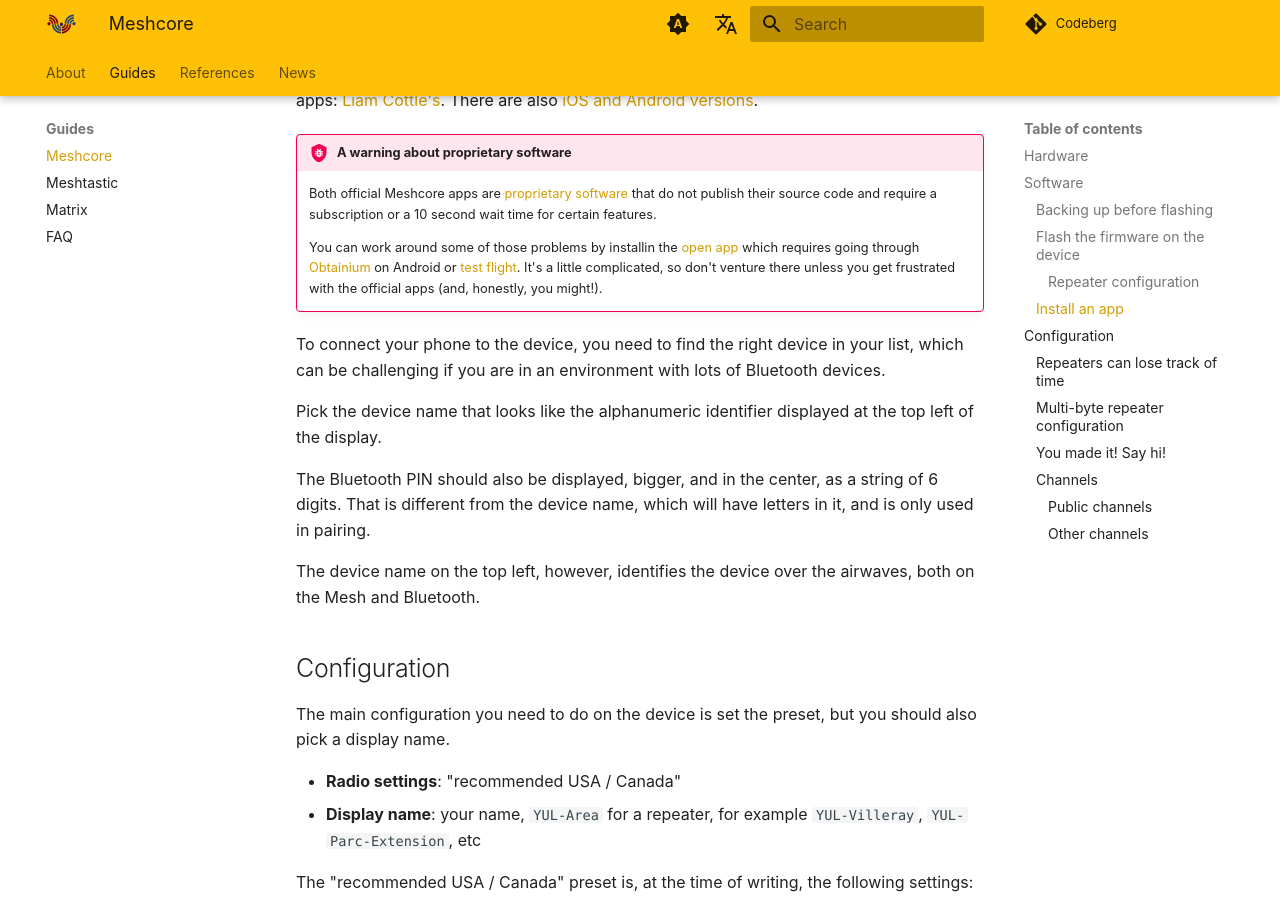
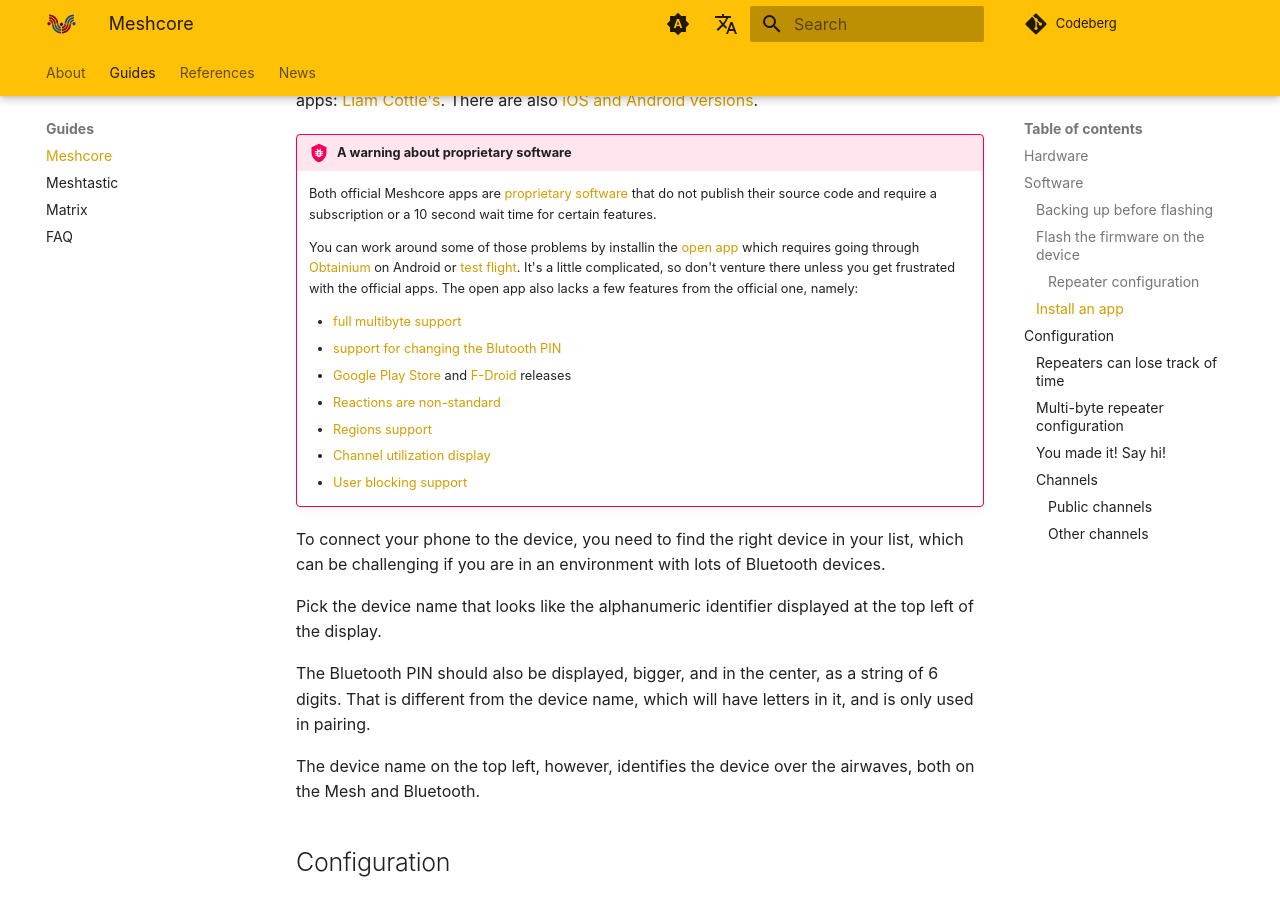
Before and after one commit to ReseauLibre/lora.reseaulibre.ca, an MkDocs documentation site: the page built from docs/guides/meshcore.md, in a window 1280 px wide and 900 px high, scrolled down 3578 px. Built offline with MkDocs 1.6.1 and Material for MkDocs 9.7.7, drawn with Linux system fonts in a browser that asks for light colours; plug-ins that fetch from the network failed and are left out; comment, search, counter and statistics services are not loaded.

Commit message:
note the actual known limitations with meshcore open

```diff
--- a/docs/guides/meshcore.md
+++ b/docs/guides/meshcore.md
@@ -182,8 +182,16 @@
     You can work around some of those problems by installin the [open
     app](https://github.com/zjs81/meshcore-open) which requires going through [Obtainium](https://obtainium.imranr.dev/) on Android or
     [test flight](https://github.com/zjs81/meshcore-open/issues/375). It's a little complicated, so don't venture there
-    unless you get frustrated with the official apps (and, honestly, you
-    might!).
+    unless you get frustrated with the official apps. The open app
+    also lacks a few features from the official one, namely:
+
+     - [full multibyte support](https://github.com/zjs81/meshcore-open/issues/367)
+     - [support for changing the Blutooth PIN](https://github.com/zjs81/meshcore-open/issues/431)
+     - [Google Play Store](https://github.com/zjs81/meshcore-open/issues/323) and [F-Droid](https://github.com/zjs81/meshcore-open/issues/113) releases
+     - [Reactions are non-standard](https://github.com/zjs81/meshcore-open/issues/109)
+     - [Regions support](https://github.com/zjs81/meshcore-open/issues/120)
+     - [Channel utilization display](https://github.com/zjs81/meshcore-open/issues/312)
+     - [User blocking support](https://github.com/zjs81/meshcore-open/issues/340)
 
 To connect your phone to the device, you need to find the right device
 in your list, which can be challenging if you are in an environment
```
